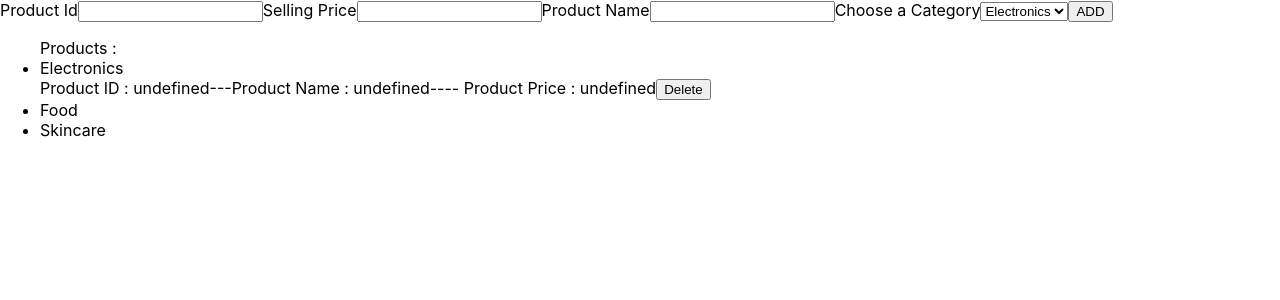
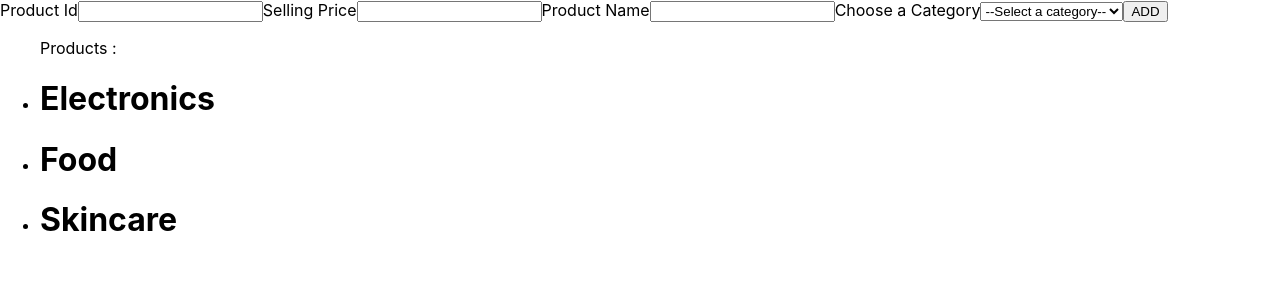
Before and after one commit to Mayukh360/my-project1, a React (Create React App) app: page / in a window 1280 px wide. Shown: the top 300 px of the page. Built offline with nearby package versions, Linux system fonts and the light colour scheme.

Commit message:
Code with local storage working fine

```diff
--- a/src/Component/Items.js
+++ b/src/Component/Items.js
@@ -4,10 +4,10 @@ export default function Items() {
   const [id, setId] = useState();
   const [price, setPrice] = useState();
   const [name, setName] = useState();
-  const [category, setCategory] = useState();
-  const [electronicsValid, setElectronicsValid] = useState(false);
-  const [foodValid, setFoodValid] = useState(false);
-  const [skinCare, setSkinCareValid] = useState(false);
+  const [category, setCategory] = useState('');
+  const [electronicsItems, setElectronicsItems] = useState([]);
+  const [foodItems, setFoodItems] = useState([]);
+  const [skinCareItems, setSkinCareItems] = useState([]);
 
   const IdChangeHandler = (event) => {
     setId(event.target.value);
@@ -20,16 +20,9 @@ export default function Items() {
     setName(event.target.value);
   };
 
-  const categoryHandler = () => {
-    if(category==="electronics"){
-      setElectronicsValid(true)
-    }
-    if(category==="food"){
-      setFoodValid(true)
-    }
-    if(category==="skincare"){
-      setSkinCareValid(true);
-    }
+  const categoryHandler = (event) => {
+    const selectedCategory = event.target.value;
+    setCategory(selectedCategory);
   };
 
   const submitHandler = (event) => {
@@ -38,19 +31,54 @@ export default function Items() {
     console.log(price);
     console.log(name);
     console.log(category);
+    const item = {
+      id: id,
+      price: price,
+      name: name,
+      category: category
+    };
+
+    localStorage.setItem(id, JSON.stringify(item));
+    event.target.reset();
+    setId('');
+    setPrice('');
+    setName('');
+    setCategory('');
+    window.location.reload();
   };
+
+  const fetchItems = () => {
+    const items = Object.values(localStorage);
+    const electronics = items.filter(item => JSON.parse(item).category === "electronics");
+    const food = items.filter(item => JSON.parse(item).category === "food");
+    const skinCare = items.filter(item => JSON.parse(item).category === "skincare");
+    setElectronicsItems(electronics);
+    setFoodItems(food);
+    setSkinCareItems(skinCare);
+  }
+
+  // Call the fetchItems function on component mount to fetch and display items from local storage
+  React.useEffect(() => {
+    fetchItems();
+  }, []);
+
+  const deleteItem = (id) => {
+    localStorage.removeItem(id);
+    fetchItems();
+  }
 
   return (
     <div>
       <form onSubmit={submitHandler}>
         <label>Product Id</label>
-        <input type="number" onChange={IdChangeHandler} />
+        <input type="number" value={id} onChange={IdChangeHandler} />
         <label>Selling Price</label>
-        <input type="number" onChange={PriceChangeHandler} />
+        <input type="number" value={price} onChange={PriceChangeHandler} />
         <label>Product Name</label>
-        <input type="text" onChange={NameChangeHandler} />
+        <input type="text" value={name} onChange={NameChangeHandler} />
         <label>Choose a Category</label>
-        <select onChange={categoryHandler}>
+        <select value={category} onChange={categoryHandler}>
+          <option value="">--Select a category--</option>
           <option value="electronics">Electronics</option>
           <option value="food">Food</option>
           <option value="skincare">Skincare</option>
@@ -59,11 +87,28 @@ export default function Items() {
       </form>
       <ul>
         <label>Products :</label>
-        <li>Electronics</li>
-        {setElectronicsValid && `Product ID : ${id }---Product Name : ${name}---- Product Price : ${price}`}<button>Delete</button>
+        <li><h1>Electronics</h1></li>
+        {electronicsItems.map((item, index) => (
+          <div key={index}>
+            <div> <h4>Product ID: {JSON.parse(item).id}---- Product Name: {JSON.parse(item).name}---- Product Price: {JSON.parse(item).price}</h4>
+              <button onClick={() => deleteItem(JSON.parse(item).id)}>Delete</button></div>
+          </div>
+        ))}
 
-        <li>Food</li>
-        <li>Skincare</li>
+        <li><h1>Food</h1></li>
+        {foodItems.map((item, index) => (
+          <div key={index}>
+            <div> <h4>Product ID: {JSON.parse(item).id}---- Product Name: {JSON.parse(item).name}---- Product Price: {JSON.parse(item).price}</h4>
+              <button onClick={() => deleteItem(JSON.parse(item).id)}>Delete</button></div>
+          </div>
+        ))}
+        <li><h1>Skincare</h1></li>
+        {skinCareItems.map((item, index) => (
+          <div key={index}>
+            <div> <h4>Product ID: {JSON.parse(item).id}---- Product Name: {JSON.parse(item).name}---- Product Price: {JSON.parse(item).price}</h4>
+              <button onClick={() => deleteItem(JSON.parse(item).id)}>Delete</button></div>
+          </div>
+        ))}
       </ul>
     </div>
   );
```
